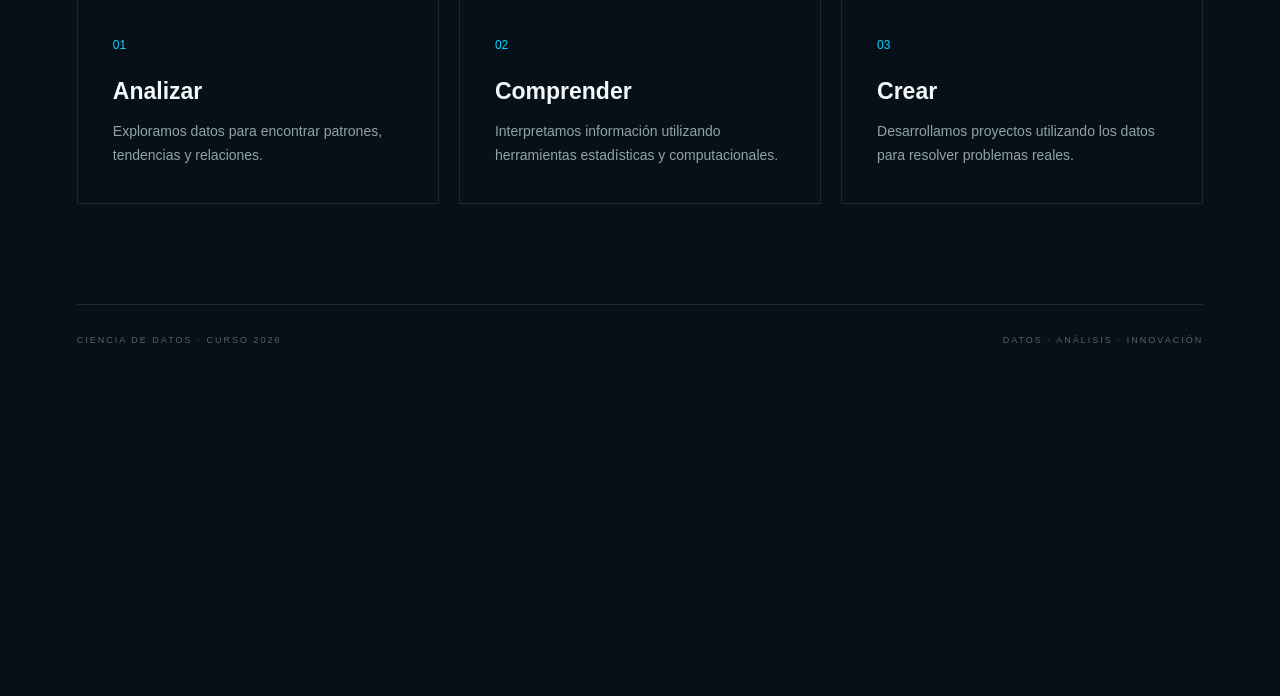
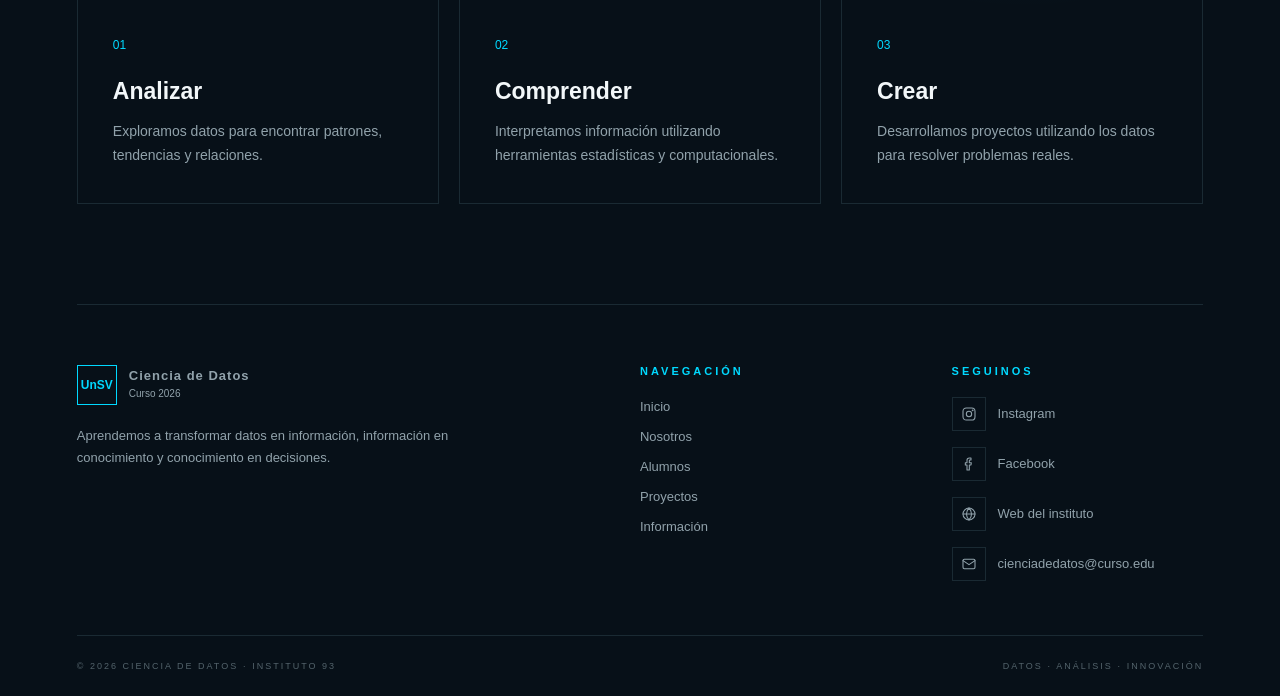
Before and after one commit to ISFT93/CienciaDatos, a PHP site: page /inicio.html in a window 1280 px wide. Shown: the part 721-1417 px from the top of the page. Before the commit the page ends 1064 px from the top, so only its background shows below. Run offline with PHP 8.4, Linux system fonts and the light colour scheme.

Commit message:
Agrego footer con redes sociales

```diff
--- /dev/null
+++ b/footer.js
@@ -0,0 +1,161 @@
+/* =========================================
+   FOOTER COMPARTIDO
+   -----------------------------------------
+   El footer se escribe UNA SOLA VEZ en este
+   archivo y se carga en todas las páginas.
+
+   Cada página solo tiene:
+     <footer class="footer" id="footer"></footer>
+     <script src="footer.js"></script>
+
+   Para cambiar el footer en todo el sitio,
+   se modifica únicamente este archivo.
+========================================= */
+
+
+/* =========================================
+   REDES Y CONTACTO
+   -----------------------------------------
+   Para agregar, quitar o cambiar una red,
+   se edita esta lista. Cada red tiene:
+     nombre -> texto que se muestra
+     url    -> link al que lleva
+     icono  -> dibujo SVG (ver ICONOS abajo)
+========================================= */
+
+const REDES = [
+    {
+        nombre: "Instagram",
+        url: "https://www.instagram.com/isft93sv/",
+        icono: "instagram"
+    },
+    {
+        nombre: "Facebook",
+        url: "https://www.facebook.com/",
+        icono: "facebook"
+    },
+    {
+        nombre: "Web del instituto",
+        url: "https://isfdyt93-bue.infd.edu.ar/sitio/",
+        icono: "web"
+    },
+    {
+        // Abre Gmail con un correo nuevo para esta dirección
+        nombre: "cienciadedatos@curso.edu",
+        url: "https://mail.google.com/mail/?view=cm&fs=1&to=cienciadedatos@curso.edu",
+        icono: "email"
+    }
+];
+
+
+/* =========================================
+   LINKS DE NAVEGACIÓN
+========================================= */
+
+const PAGINAS = [
+    { nombre: "Inicio",      url: "inicio.html" },
+    { nombre: "Nosotros",    url: "nosotros.html" },
+    { nombre: "Alumnos",     url: "alumnos.html" },
+    { nombre: "Proyectos",   url: "proyectos.html" },
+    { nombre: "Información", url: "informacion.html" }
+];
+
+
+/* =========================================
+   ICONOS (dibujos SVG)
+========================================= */
+
+const ICONOS = {
+
+    instagram: `
+        <rect x="3" y="3" width="18" height="18" rx="5"></rect>
+        <circle cx="12" cy="12" r="4"></circle>
+        <circle cx="17.5" cy="6.5" r="0.6"></circle>`,
+
+    facebook: `
+        <path d="M15 3h-2.5A3.5 3.5 0 0 0 9 6.5V10H6.5v3.5H9V21h3.5v-7.5H15l.5-3.5h-3V7a1 1 0 0 1 1-1H15z"></path>`,
+
+    web: `
+        <circle cx="12" cy="12" r="9"></circle>
+        <path d="M3 12h18M12 3c2.5 2.5 3.8 5.5 3.8 9s-1.3 6.5-3.8 9c-2.5-2.5-3.8-5.5-3.8-9S9.5 5.5 12 3z"></path>`,
+
+    email: `
+        <rect x="3" y="5" width="18" height="14" rx="2"></rect>
+        <path d="M3 7l9 6 9-6"></path>`
+};
+
+
+/* =========================================
+   ARMADO DEL FOOTER
+========================================= */
+
+function crearFooter() {
+
+    const footer = document.getElementById("footer");
+
+    // Si la página no tiene el hueco del footer, no hace nada
+    if (!footer) {
+        return;
+    }
+
+    // Arma un <li> por cada página de la lista PAGINAS
+    const linksPaginas = PAGINAS.map(pagina => `
+        <li>
+            <a href="${pagina.url}">${pagina.nombre}</a>
+        </li>
+    `).join("");
+
+    // Arma un <li> con ícono por cada red de la lista REDES
+    const linksRedes = REDES.map(red => `
+        <li>
+            <a href="${red.url}" target="_blank" rel="noopener">
+                <svg viewBox="0 0 24 24" aria-hidden="true">
+                    ${ICONOS[red.icono]}
+                </svg>
+                ${red.nombre}
+            </a>
+        </li>
+    `).join("");
+
+    // Inserta todo el footer dentro de <footer id="footer">
+    footer.innerHTML = `
+
+        <div class="footer-top">
+
+            <div class="footer-marca">
+
+                <div class="logo">
+                    <div class="logo-icon">UnSV</div>
+                    <div>
+                        <strong>Ciencia de Datos</strong>
+                        <small>Curso 2026</small>
+                    </div>
+                </div>
+
+                <p>
+                    Aprendemos a transformar datos en información,
+                    información en conocimiento y conocimiento en decisiones.
+                </p>
+
+            </div>
+
+            <div class="footer-col">
+                <h4>Navegación</h4>
+                <ul>${linksPaginas}</ul>
+            </div>
+
+            <div class="footer-col">
+                <h4>Seguinos</h4>
+                <ul class="footer-redes">${linksRedes}</ul>
+            </div>
+
+        </div>
+
+        <div class="footer-bottom">
+            <span>© ${new Date().getFullYear()} CIENCIA DE DATOS · INSTITUTO 93</span>
+            <span>DATOS · ANÁLISIS · INNOVACIÓN</span>
+        </div>
+    `;
+}
+
+crearFooter();
--- a/inicio.html
+++ b/inicio.html
@@ -238,19 +238,13 @@
         </div>
 
 
-        <!-- FOOTER -->
+        <!-- ================= INICIO FOOTER ================= -->
+        <!-- El contenido del footer se carga desde footer.js -->
 
-        <footer>
+        <footer class="footer" id="footer"></footer>
+        <script src="footer.js"></script>
 
-            <span>
-                CIENCIA DE DATOS · CURSO 2026
-            </span>
-
-            <span>
-                DATOS · ANÁLISIS · INNOVACIÓN
-            </span>
-
-        </footer>
+        <!-- ================== FIN FOOTER ================== -->
 
 
     </main>
--- a/styles.css
+++ b/styles.css
@@ -383,7 +383,7 @@ nav {
 
 
 /* =========================================
-   FOOTER
+   INICIO FOOTER (estilos del pie de página)
 ========================================= */
 
 footer {
@@ -391,13 +391,93 @@ footer {
     max-width: 1400px;
     margin: auto;
     border-top: 1px solid var(--gris-oscuro);
-    padding: 30px 0;
+    color: var(--gris);
+}
+
+.footer-top {
+    display: grid;
+    grid-template-columns: 2fr 1fr 1fr;
+    gap: 60px;
+    padding: 60px 0 50px;
+}
+
+.footer-marca p {
+    margin-top: 20px;
+    max-width: 380px;
+    font-size: 13px;
+    line-height: 1.7;
+}
+
+.footer-col h4 {
+    color: var(--azul);
+    font-size: 11px;
+    letter-spacing: 3px;
+    text-transform: uppercase;
+    margin-bottom: 20px;
+}
+
+.footer-col ul {
+    list-style: none;
+    display: flex;
+    flex-direction: column;
+    gap: 12px;
+}
+
+.footer-col a {
+    color: var(--gris);
+    text-decoration: none;
+    font-size: 13px;
+    transition: .3s;
+}
+
+.footer-col a:hover {
+    color: var(--azul);
+}
+
+
+/* Redes sociales */
+
+.footer-redes a {
+    display: inline-flex;
+    align-items: center;
+    gap: 12px;
+}
+
+.footer-redes svg {
+    width: 34px;
+    height: 34px;
+    padding: 8px;
+    border: 1px solid var(--gris-oscuro);
+    fill: none;
+    stroke: currentColor;
+    stroke-width: 1.6;
+    stroke-linecap: round;
+    stroke-linejoin: round;
+    flex-shrink: 0;
+    transition: .3s;
+}
+
+.footer-redes a:hover svg {
+    border-color: var(--azul);
+    box-shadow: 0 0 15px rgba(0, 217, 255, .2);
+}
+
+
+/* Barra inferior */
+
+.footer-bottom {
+    border-top: 1px solid var(--gris-oscuro);
+    padding: 25px 0;
     display: flex;
     justify-content: space-between;
+    gap: 10px;
     color: #53636b;
     font-size: 9px;
     letter-spacing: 2px;
 }
+
+
+/* ================== FIN FOOTER ================== */
 
 
 /* =========================================
@@ -478,8 +558,14 @@ footer {
         padding: 60px 0;
     }
 
-    footer {
+    /* Footer en celular: columnas una debajo de otra */
+    .footer-top {
+        grid-template-columns: 1fr;
+        gap: 40px;
+        padding: 45px 0 35px;
+    }
+
+    .footer-bottom {
         flex-direction: column;
-        gap: 10px;
     }
 }
```
Also changed, not shown: alumnos.html (+5 -10 lines), analizar.html (+7 -4 lines), comprender.html (+7 -4 lines), crear.html (+7 -4 lines), informacion.html (+5 -10 lines), nosotros.html (+5 -11 lines), proyectos.html (+5 -10 lines), relevamiento.html (+5 -10 lines).
